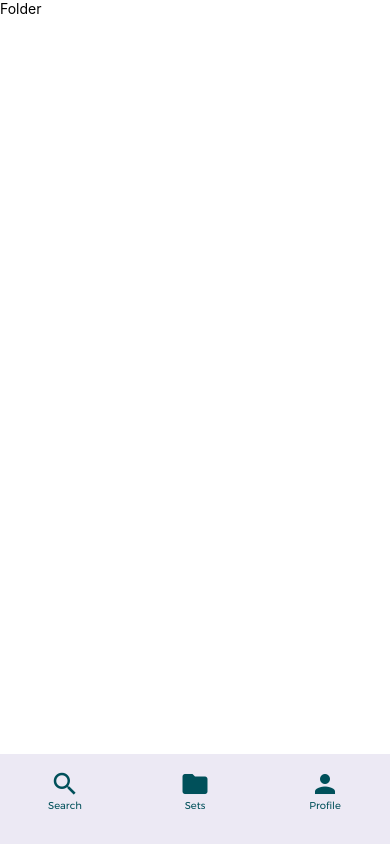
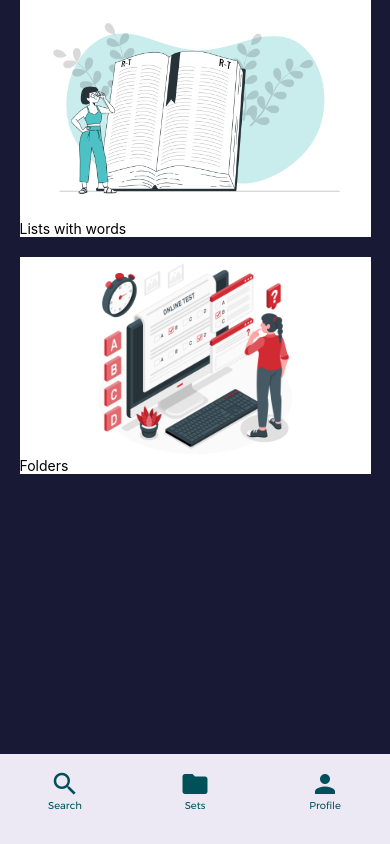
Before and after one commit to savchukrm/dictionary-mobile, a React Native app: screen /Folder in a window 390 px wide. Built offline with nearby package versions, Linux system fonts and the light colour scheme; no server answers.

Commit message:
initial part for the folder screen were added

```diff
--- a/screens/Folder.jsx
+++ b/screens/Folder.jsx
@@ -1,11 +1,43 @@
-import { View, Text } from 'react-native';
-import React from 'react';
+import { SafeAreaView, Text, View, Image } from 'react-native';
+
+import { FocusedStatusBar } from '../components';
+
+import { COLORS, assets } from '../constants';
 
 const Folder = () => {
   return (
-    <View>
-      <Text>Folder</Text>
-    </View>
+    <SafeAreaView
+      style={{
+        flex: 1,
+        gap: 20,
+        alignItems: 'center',
+        backgroundColor: COLORS.darkblue,
+      }}
+    >
+      <FocusedStatusBar barStyle={'light-content'} />
+
+      <View style={{ backgroundColor: '#fff', width: '90%' }}>
+        <View style={{ alignItems: 'center' }}>
+          <Image
+            resizeMode="cover"
+            source={assets.dictionary}
+            style={{ width: 300, height: 220 }}
+          />
+        </View>
+        <Text>Lists with words</Text>
+      </View>
+
+      <View style={{ backgroundColor: '#fff', width: '90%' }}>
+        <View style={{ alignItems: 'center' }}>
+          <Image
+            resizeMode="cover"
+            source={assets.test}
+            style={{ width: 200, height: 200 }}
+          />
+        </View>
+        <Text>Folders</Text>
+      </View>
+    </SafeAreaView>
   );
 };
 
--- a/screens/Main.jsx
+++ b/screens/Main.jsx
@@ -1,4 +1,4 @@
-import { View, SafeAreaView } from 'react-native';
+import { SafeAreaView } from 'react-native';
 
 import { Header, FocusedStatusBar, Content } from '../components';
 import { COLORS } from '../constants';
```
Also changed, not shown: constants/assets.js (+8 -4 lines), assets/images/dictionary.png (added), assets/images/test.png (added).
